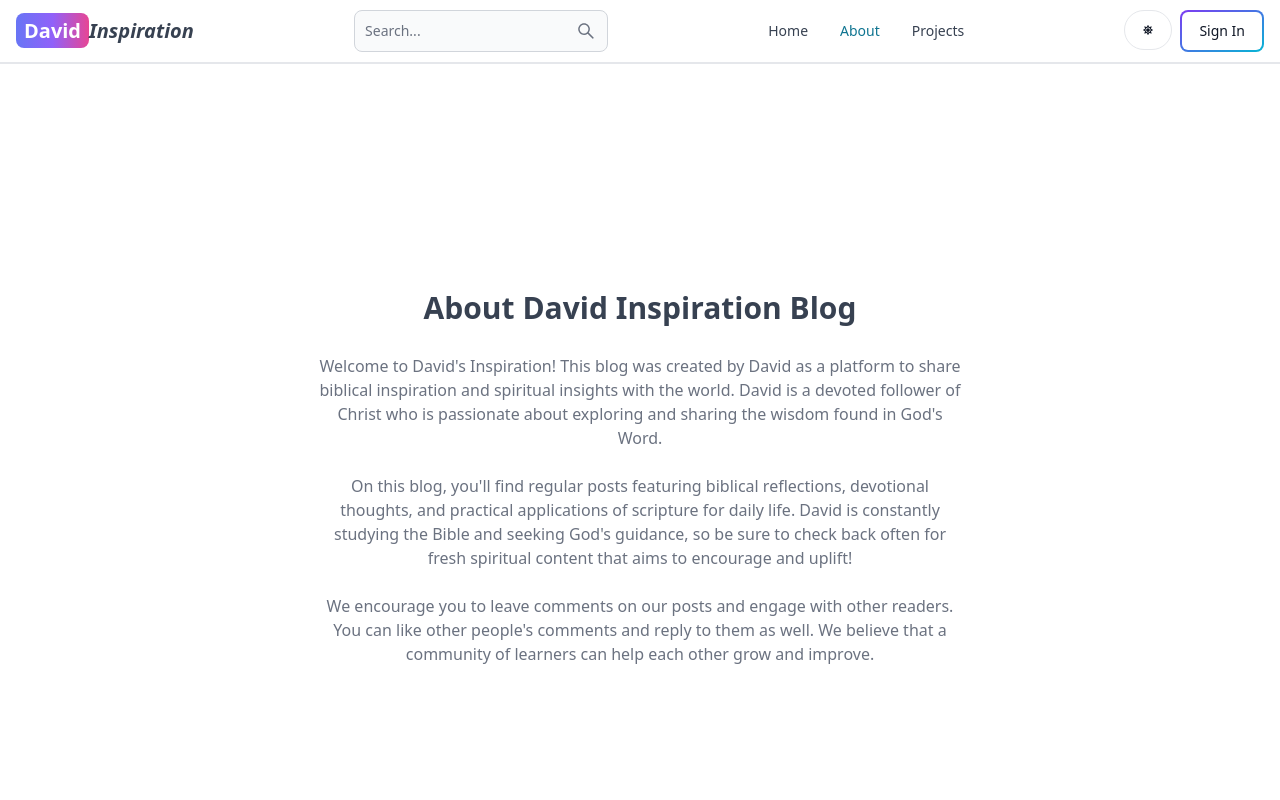
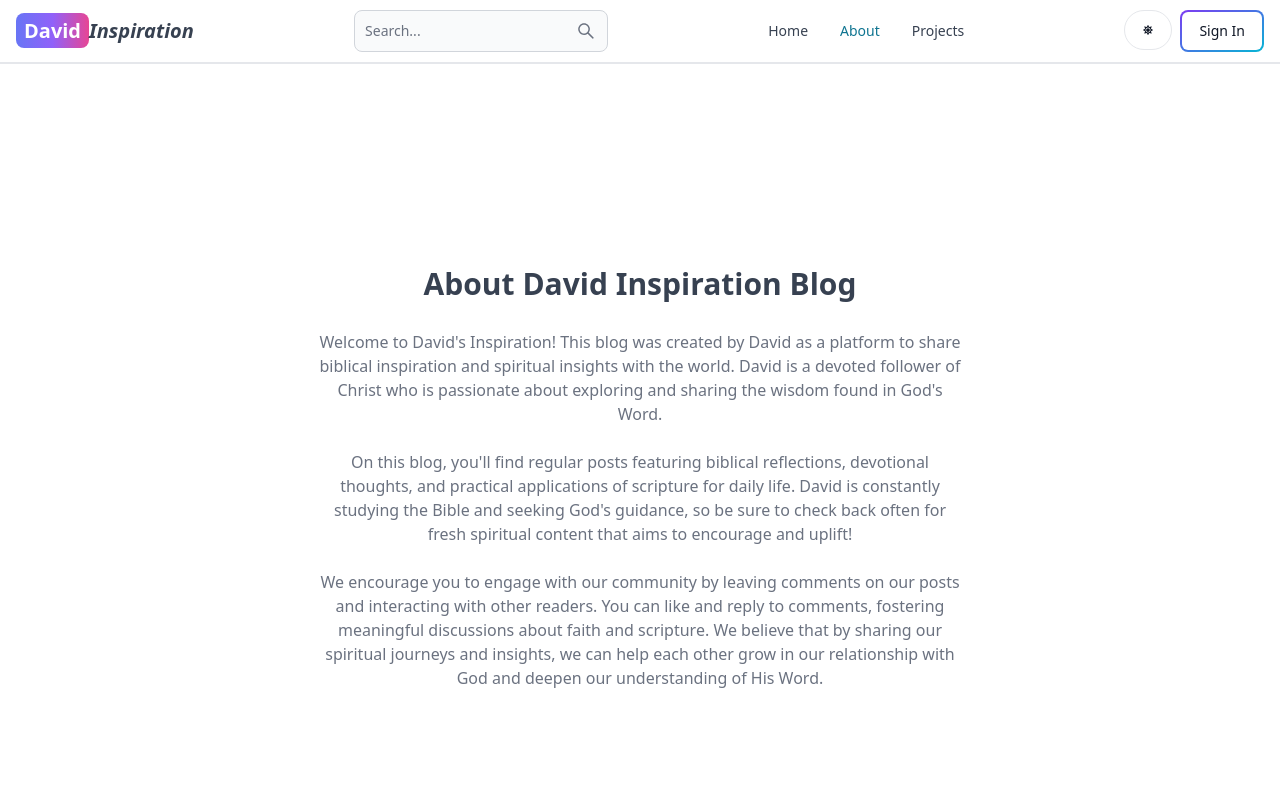
Before and after one commit to Mavine1/blog1, a React (Vite) app in the folder client/: page /about in a window 1280 px wide. Shown: the top 800 px of the page. Built offline with nearby package versions, Linux system fonts and the light colour scheme; no server answers.

Commit message:
principal raw helpful later duty

```diff
--- a/client/src/pages/About.jsx
+++ b/client/src/pages/About.jsx
@@ -10,7 +10,8 @@ export default function About() {
             <p>
             Welcome to David's Inspiration! This blog was created by David as a platform
             to share biblical inspiration and spiritual insights with the world.
-             David is a devoted follower of Christ who is passionate about exploring and sharing the wisdom found in God's Word.
+             David is a devoted follower of Christ who is passionate about
+             exploring and sharing the wisdom found in God's Word.
             </p>
 
             <p>
@@ -21,10 +22,11 @@ export default function About() {
             </p>
 
             <p>
-              We encourage you to leave comments on our posts and engage with
-              other readers. You can like other people's comments and reply to
-              them as well. We believe that a community of learners can help
-              each other grow and improve.
+            We encourage you to engage with our community by leaving comments on our posts
+             and interacting with other readers. You can like and reply to comments,
+             fostering meaningful discussions about faith and scripture.
+             We believe that by sharing our spiritual journeys and insights,
+             we can help each other grow in our relationship with God and deepen our understanding of His Word.
             </p>
           </div>
         </div>
```
